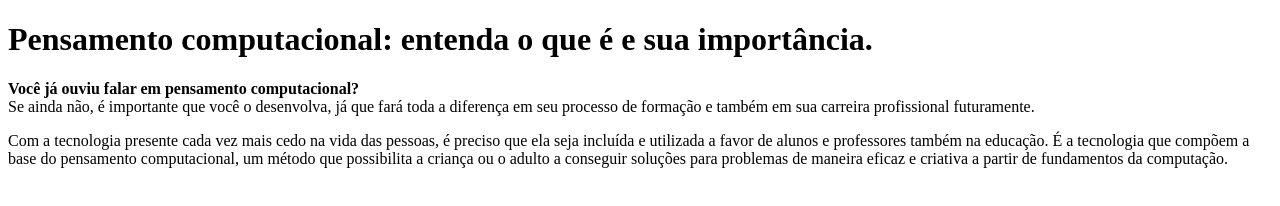
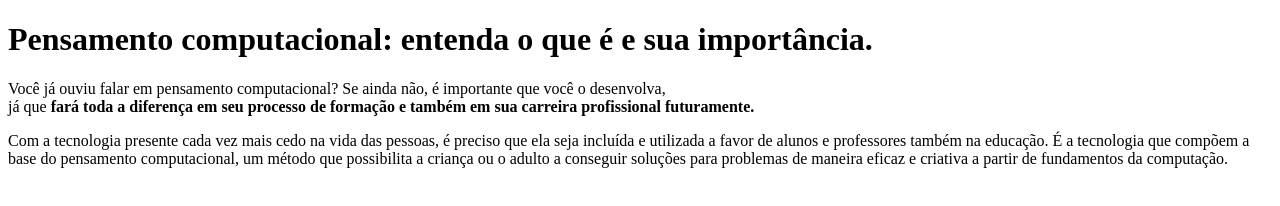
Before and after one commit to profmarciooliveira4/GEFORJ3, a plain HTML site: page index.html in a window 1280 px wide. Drawn offline with Linux system fonts and the light colour scheme.

Commit message:
Update index.html

```diff
--- a/index.html
+++ b/index.html
@@ -8,7 +8,7 @@
 </head>
 <body>
 <h1>  Pensamento computacional: entenda o que é e sua importância.</h1>
-<p><b>Você já ouviu falar em pensamento computacional?</b><br> Se ainda não, é importante que você o desenvolva, já que fará toda a diferença em seu processo de formação e também em sua carreira profissional futuramente.
+<p>Você já ouviu falar em pensamento computacional? Se ainda não, é importante que você o desenvolva,<br> já que <b>fará toda a diferença em seu processo de formação e também em sua carreira profissional futuramente.</b>
 </p>
 <p>Com a tecnologia presente cada vez mais cedo na vida das pessoas, é preciso que ela seja incluída e utilizada a favor de alunos e professores também na educação. É a tecnologia que compõem a base do pensamento computacional, um método que possibilita a criança ou o adulto a conseguir soluções para problemas de maneira eficaz e criativa a partir de fundamentos da computação.
 </p>
```
